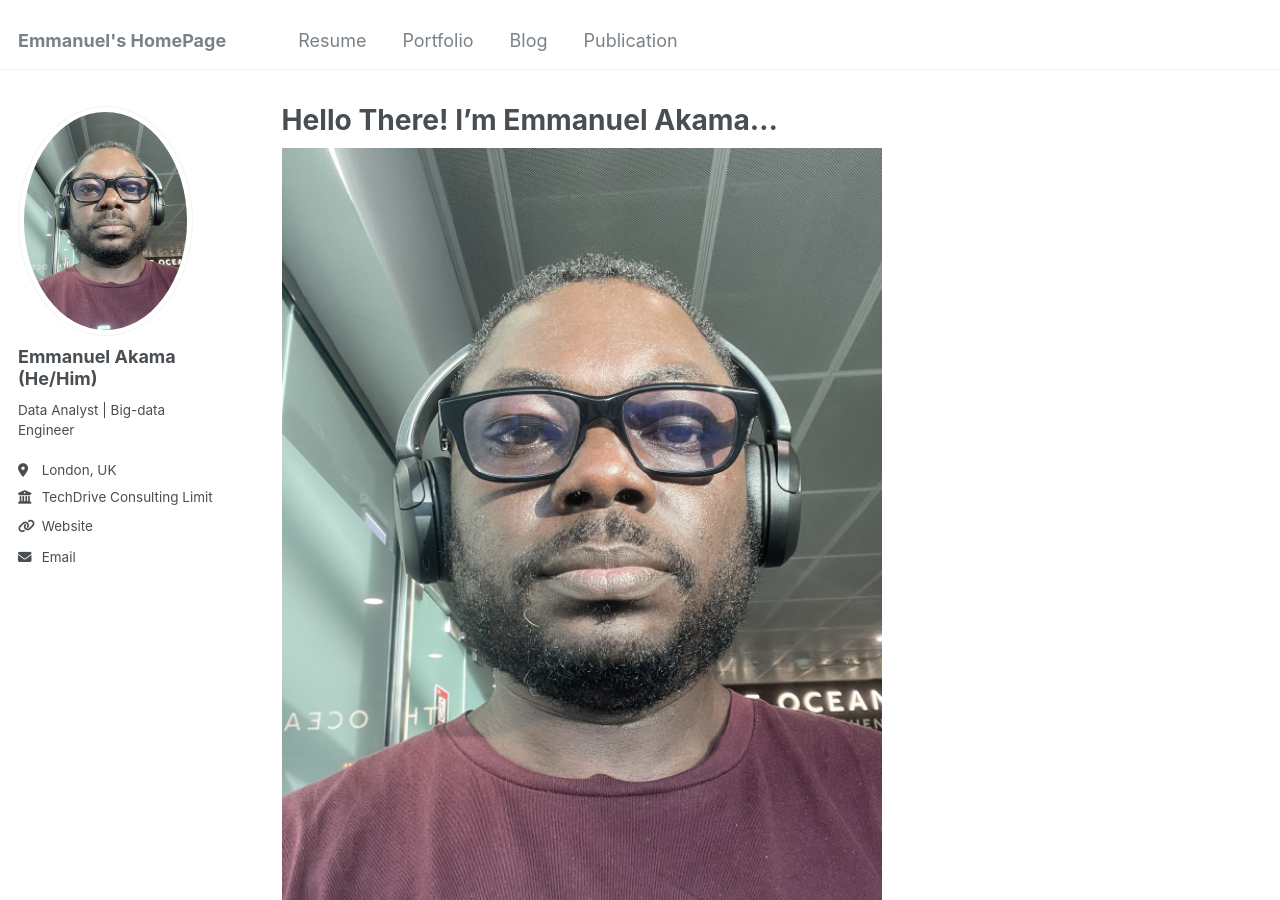
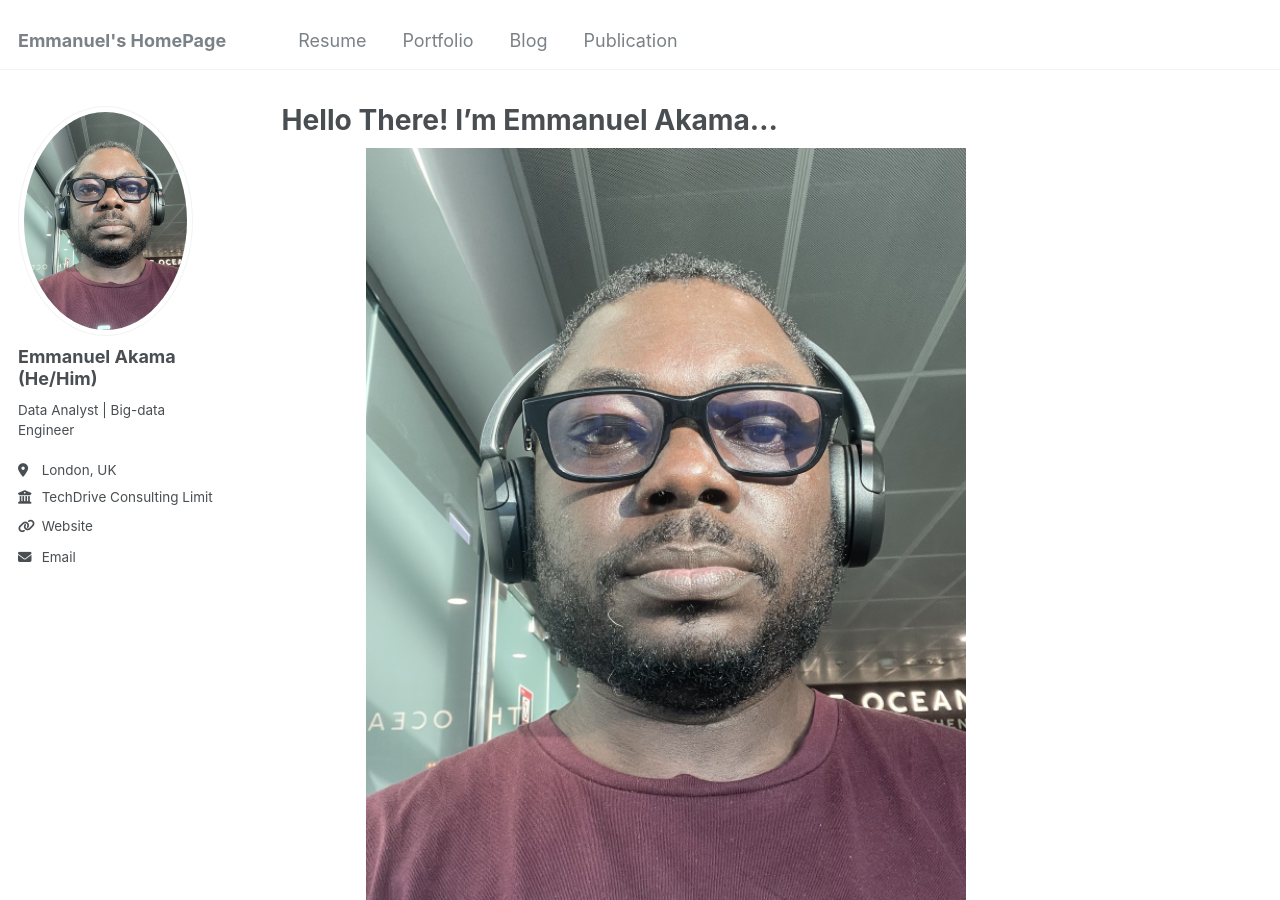
Before and after one commit to Akama-EO/Akama-EO.github.io, a Jekyll site: the page built from _pages/about.md, in a window 1280 px wide and 900 px high. Built offline with Jekyll 4.4.1, drawn with Linux system fonts in a browser that asks for light colours.

Commit message:
Update about.md

```diff
--- a/_pages/about.md
+++ b/_pages/about.md
@@ -7,7 +7,7 @@ redirect_from:
   - /about.html
 ---
 
-![Welcome](images/profile_photo.png){: align-center width="600" height="250">}
+![Welcome](images/profile_photo.png){: .align-center width="600" height="250"}
 
 I'm a Data Analyst, Business Intelligence, and Big Data Engineer with the last two years spent between these roles.
 
```
